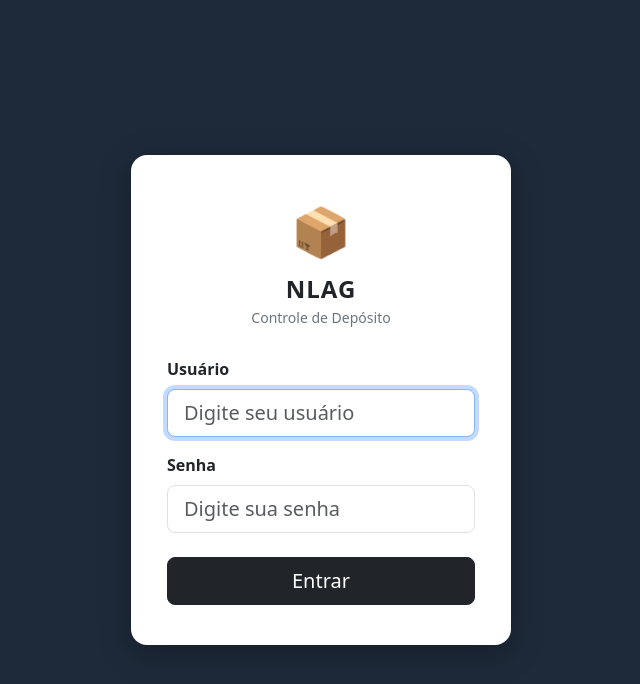
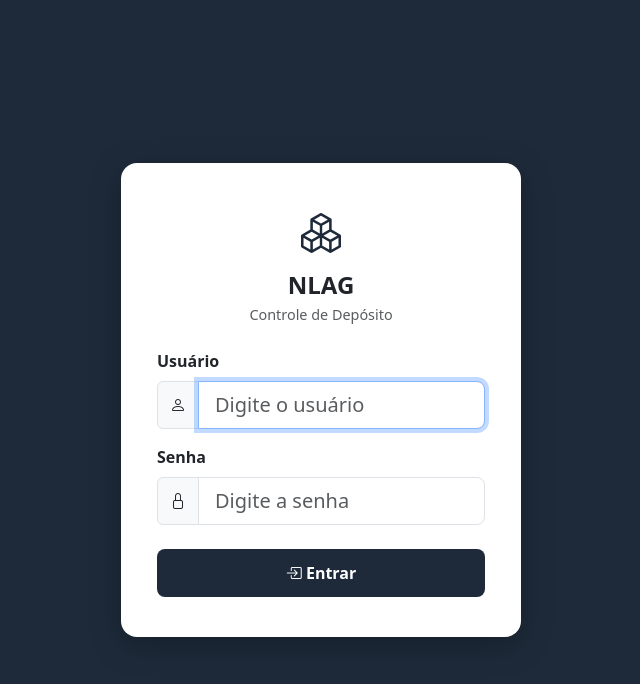
Before and after one commit to gu1001216-arch/NLAG, a Flask app: page /login in a window 1280 px wide. Shown: the top 684 px of the page, without its empty margins (319-959 px from the left). Run offline with Flask 3, Linux system fonts and the light colour scheme; some libraries are stand-ins or nearby versions.

Commit message:
login.html

```diff
--- a/templates/login.html
+++ b/templates/login.html
@@ -5,51 +5,42 @@
   <meta name="viewport" content="width=device-width, initial-scale=1">
   <title>Login — Depósito NLAG</title>
   <link href="https://cdn.jsdelivr.net/npm/bootstrap@5.3.3/dist/css/bootstrap.min.css" rel="stylesheet">
+  <link href="https://cdn.jsdelivr.net/npm/bootstrap-icons@1.11.3/font/bootstrap-icons.css" rel="stylesheet">
   <style>
-    body {
-      background: #1e2a3a;
-      min-height: 100vh;
-      display: flex;
-      align-items: center;
-      justify-content: center;
-    }
-    .login-card {
-      background: #fff;
-      border-radius: 16px;
-      padding: 40px 36px;
-      width: 100%;
-      max-width: 380px;
-      box-shadow: 0 8px 32px rgba(0,0,0,0.3);
-    }
-    .logo-area          { text-align: center; margin-bottom: 28px; }
-    .logo-area .icone   { font-size: 3rem; }
-    .logo-area h4       { font-weight: 700; margin: 8px 0 2px; letter-spacing: 1px; }
-    .logo-area small    { color: #6c757d; }
+    body { background: #1e2a3a; min-height: 100vh; display: flex; align-items: center; justify-content: center; }
+    .login-card { background: #fff; border-radius: 16px; padding: 40px 36px; width: 100%; max-width: 400px; box-shadow: 0 8px 32px rgba(0,0,0,0.25); }
+    .login-logo { font-size: 2.5rem; color: #1e2a3a; }
+    .btn-login { background: #1e2a3a; color: #fff; border: none; padding: 12px; font-size: 1rem; font-weight: 600; border-radius: 8px; width: 100%; transition: background 0.2s; }
+    .btn-login:hover { background: #2d3d50; color: #fff; }
   </style>
 </head>
 <body>
-  <div class="login-card">
-    <div class="logo-area">
-      <div class="icone">📦</div>
-      <h4>NLAG</h4>
-      <small>Controle de Depósito</small>
-    </div>
+  <div class="login-card text-center">
+    <div class="login-logo mb-2"><i class="bi bi-boxes"></i></div>
+    <h4 class="fw-bold mb-1">NLAG</h4>
+    <p class="text-muted mb-4" style="font-size:0.9rem;">Controle de Depósito</p>
     {% if erro %}
-      <div class="alert alert-danger">{{ erro }}</div>
+      <div class="alert alert-danger py-2">{{ erro }}</div>
     {% endif %}
     <form method="POST">
-      <div class="mb-3">
+      <div class="mb-3 text-start">
         <label class="form-label fw-bold">Usuário</label>
-        <input type="text" name="usuario" class="form-control form-control-lg"
-               placeholder="Digite seu usuário" autofocus required>
+        <div class="input-group">
+          <span class="input-group-text"><i class="bi bi-person"></i></span>
+          <input type="text" name="usuario" class="form-control form-control-lg"
+                 placeholder="Digite o usuário" autofocus required>
+        </div>
       </div>
-      <div class="mb-3">
+      <div class="mb-4 text-start">
         <label class="form-label fw-bold">Senha</label>
-        <input type="password" name="senha" class="form-control form-control-lg"
-               placeholder="Digite sua senha" required>
+        <div class="input-group">
+          <span class="input-group-text"><i class="bi bi-lock"></i></span>
+          <input type="password" name="senha" class="form-control form-control-lg"
+                 placeholder="Digite a senha" required>
+        </div>
       </div>
-      <button type="submit" class="btn btn-dark btn-lg w-100 mt-2">
-        Entrar
+      <button type="submit" class="btn-login">
+        <i class="bi bi-box-arrow-in-right"></i> Entrar
       </button>
     </form>
   </div>
```
